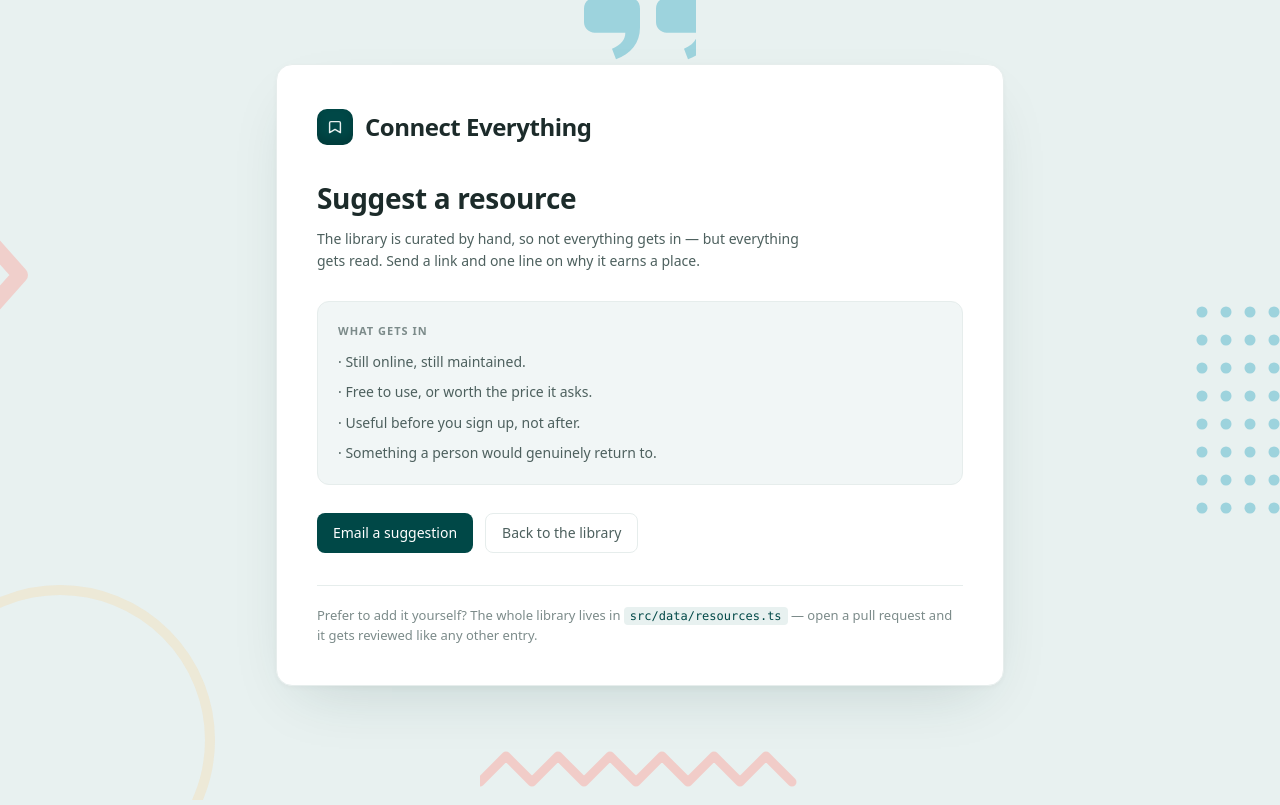
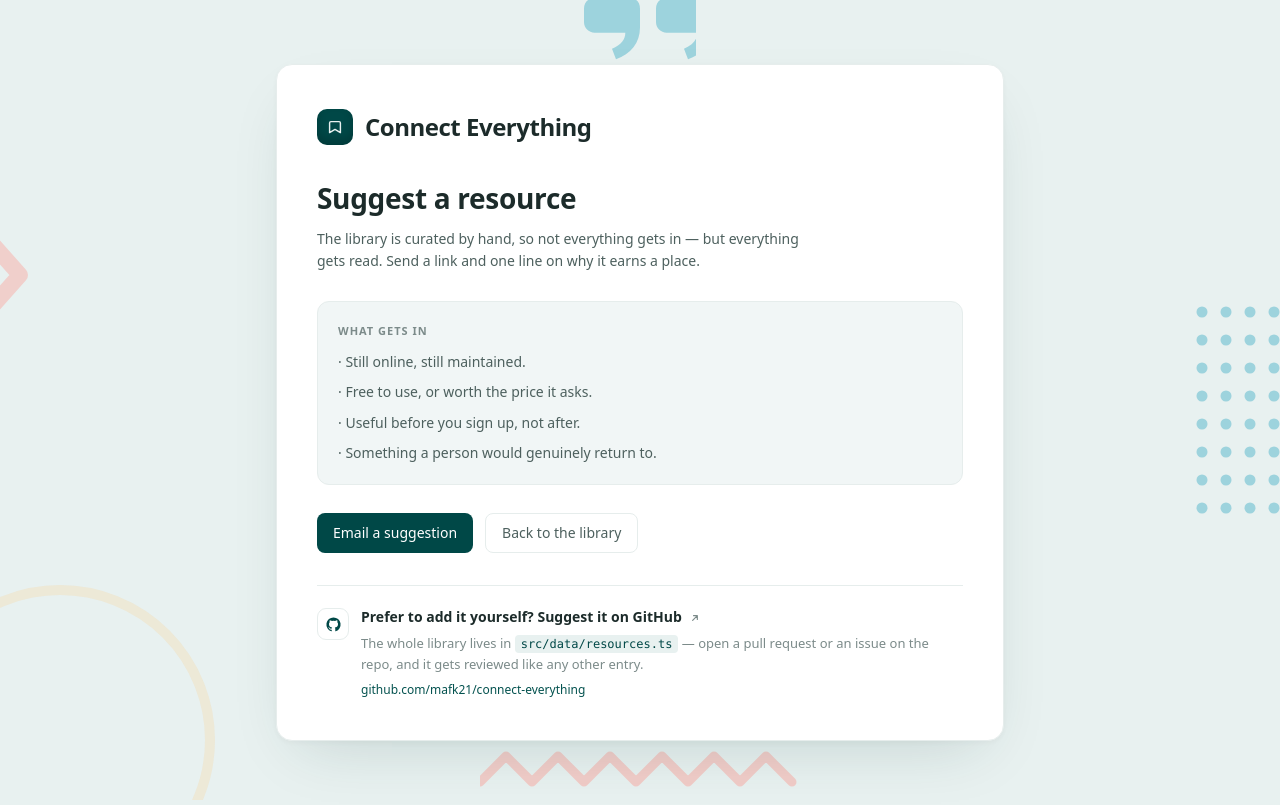
Before and after one commit to mafk21/connect-everything, an Astro site: page /suggest in a window 1280 px wide. Built offline with nearby package versions, Linux system fonts and the light colour scheme; Astro itself is replaced by a stand-in of ours.

Commit message:
Link the contribute note on /suggest to the GitHub repo
Visitors who want to add an entry themselves now get a clickable card
pointing at the repository, with the file path kept as context. Opens in a
new tab and names the repo so the destination is clear before clicking.

Co-authored-by: arena-agent <297053741+arena-agent@users.noreply.github.com>

```diff
--- a/src/pages/suggest.astro
+++ b/src/pages/suggest.astro
@@ -3,6 +3,7 @@ import BaseLayout from '../layouts/BaseLayout.astro';
 import Brand from '../components/Brand.astro';
 
 const MAIL = 'hello@connecteverything.example';
+const REPO_URL = 'https://github.com/mafk21/connect-everything';
 ---
 
 <BaseLayout
@@ -46,11 +47,49 @@ const MAIL = 'hello@connecteverything.example';
         </a>
       </div>
 
-      <p class="mt-8 border-t border-line pt-5 text-meta text-ink-muted">
-        Prefer to add it yourself? The whole library lives in
-        <code class="rounded bg-mint-100 px-1.5 py-0.5 text-[12px] text-teal-900">src/data/resources.ts</code>
-        — open a pull request and it gets reviewed like any other entry.
-      </p>
+      <a
+        href={REPO_URL}
+        target="_blank"
+        rel="noopener noreferrer"
+        class="group mt-8 flex items-start gap-3 border-t border-line pt-5 transition-colors"
+      >
+        <span
+          class="mt-0.5 grid size-8 shrink-0 place-items-center rounded-[9px] border border-line bg-white text-teal-900 transition-colors group-hover:border-line-strong group-hover:bg-mint-100"
+        >
+          <svg viewBox="0 0 24 24" class="size-[17px]" fill="currentColor" aria-hidden="true">
+            <path
+              d="M12 2a10 10 0 0 0-3.16 19.49c.5.09.68-.22.68-.48v-1.7c-2.78.6-3.37-1.34-3.37-1.34-.45-1.16-1.11-1.47-1.11-1.47-.9-.62.07-.61.07-.61 1 .07 1.53 1.03 1.53 1.03.89 1.52 2.34 1.08 2.91.83.09-.65.35-1.09.63-1.34-2.22-.25-4.55-1.11-4.55-4.94 0-1.09.39-1.98 1.03-2.68-.1-.25-.45-1.27.1-2.65 0 0 .84-.27 2.75 1.02a9.6 9.6 0 0 1 5 0c1.91-1.29 2.75-1.02 2.75-1.02.55 1.38.2 2.4.1 2.65.64.7 1.03 1.59 1.03 2.68 0 3.84-2.34 4.69-4.57 4.94.36.31.68.92.68 1.85v2.74c0 .27.18.58.69.48A10 10 0 0 0 12 2Z"
+            ></path>
+          </svg>
+        </span>
+
+        <span class="min-w-0">
+          <span class="flex items-center gap-1.5 text-body font-semibold text-ink">
+            Prefer to add it yourself? Suggest it on GitHub
+            <svg
+              viewBox="0 0 24 24"
+              class="size-3.5 text-ink-muted transition-transform group-hover:-translate-y-0.5 group-hover:translate-x-0.5 group-hover:text-teal-800"
+              fill="none"
+              stroke="currentColor"
+              stroke-width="2"
+              stroke-linecap="round"
+              stroke-linejoin="round"
+              aria-hidden="true"
+            >
+              <path d="M8 16 16 8M9.5 8H16v6.5" />
+            </svg>
+          </span>
+          <span class="mt-1 block text-meta leading-relaxed text-ink-muted">
+            The whole library lives in
+            <code class="rounded bg-mint-100 px-1.5 py-0.5 text-[12px] text-teal-900">src/data/resources.ts</code>
+            — open a pull request or an issue on the repo, and it gets reviewed like any other
+            entry.
+          </span>
+          <span class="mt-1.5 block text-[12px] font-medium text-teal-800 group-hover:underline">
+            github.com/mafk21/connect-everything
+          </span>
+        </span>
+      </a>
     </div>
   </div>
 </BaseLayout>
```
